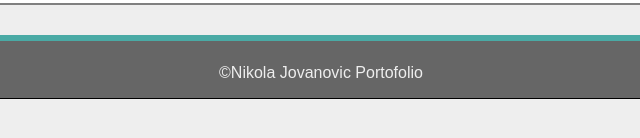
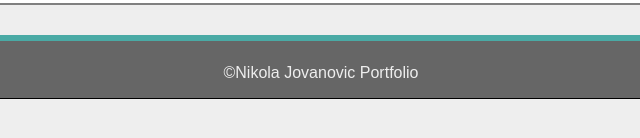
Before and after one commit to nikola4work/BootStrap-Portfolio, a plain HTML site: page contact.html in a window 1280 px wide. Shown: the part 554-692 px from the top of the page, 319-959 px from the left. Drawn offline with nearby package versions, Linux system fonts and the light colour scheme.

Commit message:
spellign issues

```diff
--- a/contact.html
+++ b/contact.html
@@ -69,7 +69,7 @@
         <div class="row">
             <div class="col-sm-12">
 
-                &copy;Nikola Jovanovic Portofolio
+                &copy;Nikola Jovanovic Portfolio
 
             </div>
         </div>
```
Also changed, not shown: index.html (+1 -1 lines), portfolio.html (+1 -1 lines).
